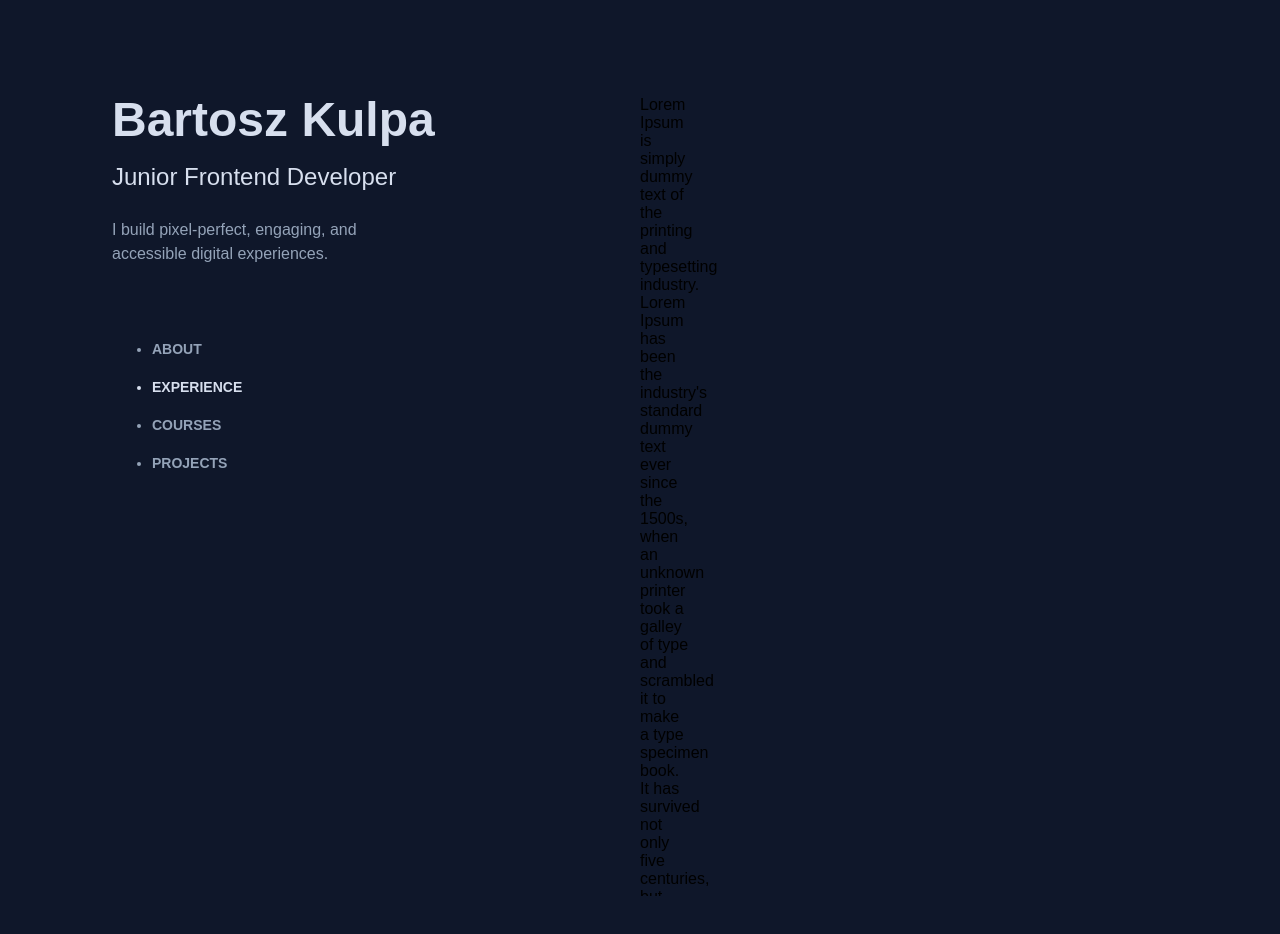
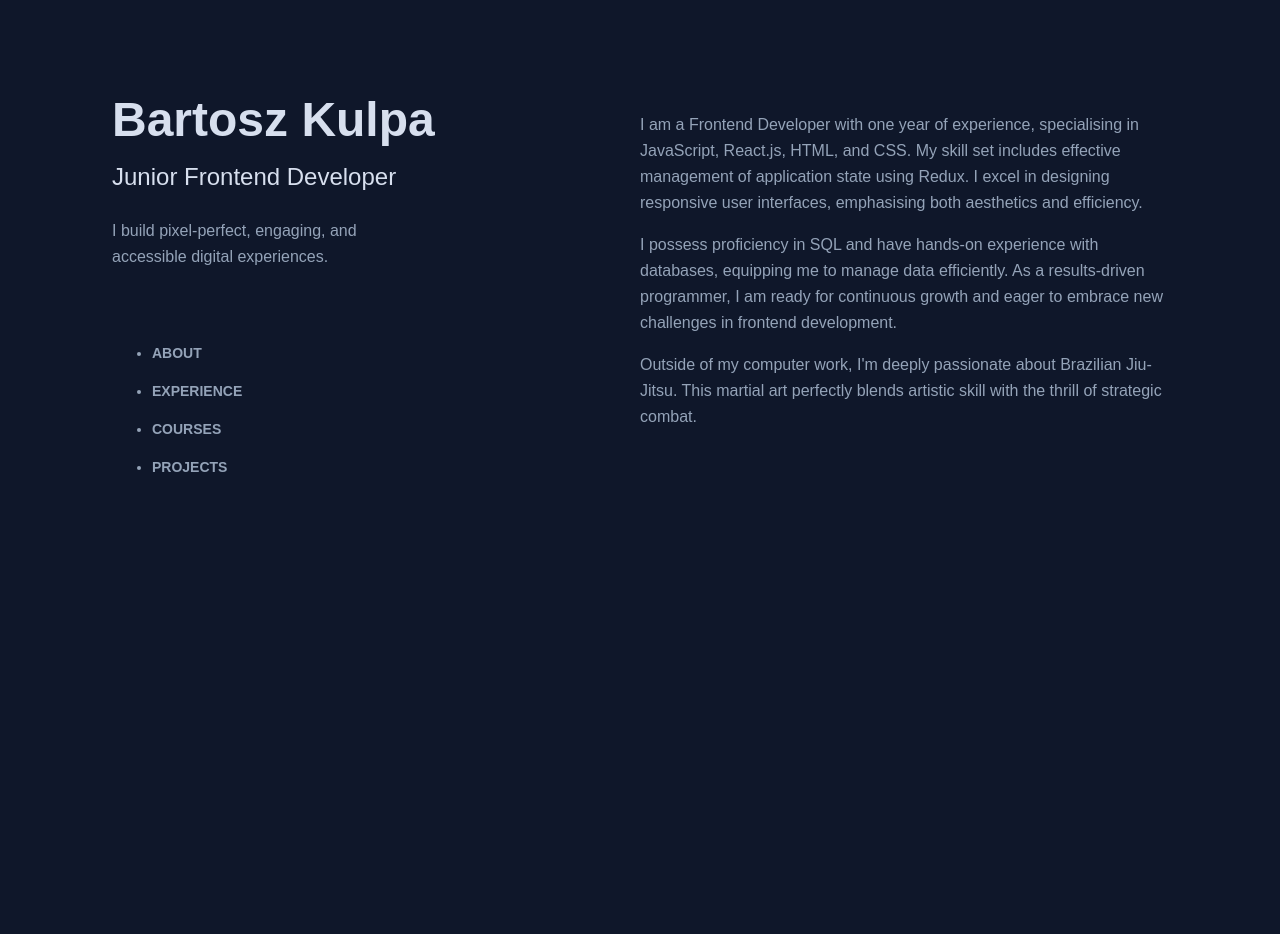
Before and after one commit to bkulpa/portfolio, a React (Create React App) app: page / in a window 1280 px wide. Shown: the top 934 px of the page. Built offline with nearby package versions, Linux system fonts and the light colour scheme.

Commit message:
added aboutMe descriptions

```diff
--- a/public/languages/en.json
+++ b/public/languages/en.json
@@ -1,4 +1,7 @@
 {
+    "home.aboutMe.part-1": "I am a Frontend Developer with one year of experience, specialising in JavaScript, React.js, HTML, and CSS. My skill set includes effective management of application state using Redux. I excel in designing responsive user interfaces, emphasising both aesthetics and efficiency.",
+    "home.aboutMe.part-2": "I possess proficiency in SQL and have hands-on experience with databases, equipping me to manage data efficiently. As a results-driven programmer, I am ready for continuous growth and eager to embrace new challenges in frontend development.",
+    "home.aboutMe.part-3": "Outside of my computer work, I'm deeply passionate about Brazilian Jiu-Jitsu. This martial art perfectly blends artistic skill with the thrill of strategic combat.",
     "home.jobTitleDescription": "I build pixel-perfect, engaging, and accessible digital experiences.",
     "home.jobTitle": "Junior Frontend Developer",
     "home.nameAndSurname": "Bartosz Kulpa",
--- a/src/components/home/home.component.jsx
+++ b/src/components/home/home.component.jsx
@@ -1,10 +1,14 @@
+import { useTranslation } from "react-i18next";
+
 import MenuSectionFinder from "../../functions/menu-section-finder/menu-section-finder";
 
 import { LeftContainer, RightContainer, SplitContainer } from "./home.styles";
+import StyledP from "../styled-p-tag/styled-p.styles";
 
 import Header from "../header/header.component";
 
 const Home = () => {
+  const { t } = useTranslation();
   const findMenuSection = MenuSectionFinder();
 
   return (
@@ -13,22 +17,10 @@ const Home = () => {
         <Header />
       </LeftContainer>
       <RightContainer>
-        <div className="test3a" style={{ width: "50px" }}>
-          Lorem Ipsum is simply dummy text of the printing and typesetting
-          industry. Lorem Ipsum has been the industry's standard dummy text ever
-          since the 1500s, when an unknown printer took a galley of type and
-          scrambled it to make a type specimen book. It has survived not only
-          five centuries, but also the leap into electronic typesetting,
-          remaining essentially unchanged. It was popularised in the 1960s with
-          the release of Letraset sheets containing Lorem Ipsum passages, and
-          more recently with desktop publishing software like Aldus PageMaker
-          including versions of Lorem Ipsum.
-        </div>
-        <br />
-        <div className="test2a" ref={findMenuSection} style={{ width: "50px" }}>
-          JAPPA Lorem Ipsum is simply dummy text of the printing and typesetting
-          industry. Lorem Ipsum has been the industry's standard dummy text ever
-          since the
+        <div style={{ maxWidth: "528px" }}>
+          <StyledP>{t("home.aboutMe.part-1")}</StyledP>
+          <StyledP>{t("home.aboutMe.part-2")}</StyledP>
+          <StyledP>{t("home.aboutMe.part-3")}</StyledP>
         </div>
       </RightContainer>
     </SplitContainer>
--- a/src/components/styled-p-tag/styled-p.styles.jsx
+++ b/src/components/styled-p-tag/styled-p.styles.jsx
@@ -3,7 +3,7 @@ import styled from "styled-components";
 const StyledP = styled.p`
   color: rgb(148 163 184);
   font-size: 16px;
-  line-height: 1.5;
+  line-height: 26px;
 `;
 
 export default StyledP;
```
